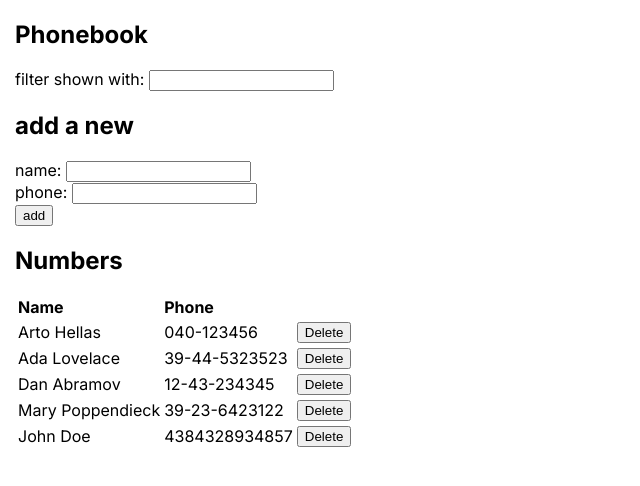
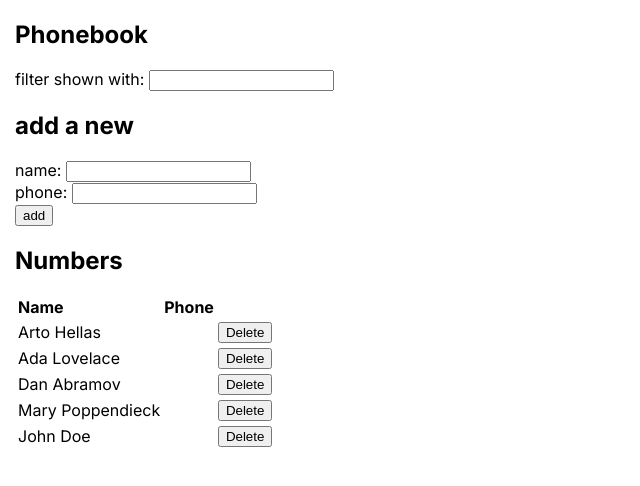
Before and after one commit to vitiligo610/fullstackopen, a React (Create React App) app in the folder part2/phonebook/: page / in a window 1280 px wide. Shown: the top 486 px of the page, without its empty margins (0-640 px from the left). Built offline with nearby package versions, Linux system fonts and the light colour scheme; data requests are answered from the project's data file.

Commit message:
Update Person.js

```diff
--- a/part2/phonebook/src/components/Person.js
+++ b/part2/phonebook/src/components/Person.js
@@ -1,12 +1,12 @@
-import React from "react"
-
-const Person = ({ name, phone, id, del }) => {
+const Person = ({ name, number, id, del }) => {
     return (
-        <tr>
-            <td>{name}</td>
-            <td>{phone}</td>
-            <td><button onClick={() => del(id)}>Delete</button></td>
-        </tr>
+      <tr>
+        <td>{name}</td>
+        <td>{number}</td>
+        <td>
+          <button onClick={() => del(id)}>Delete</button>
+        </td>
+      </tr>
     )
 }
 
```
